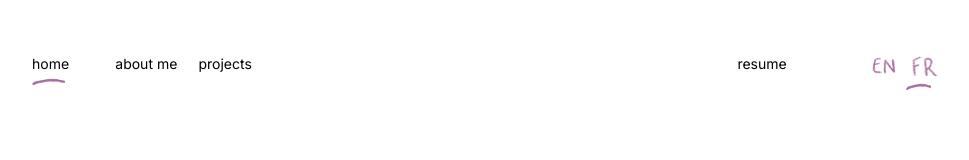
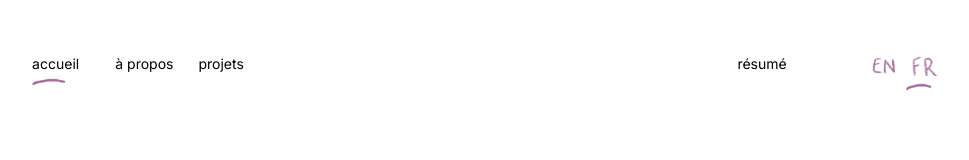
Before and after one commit to stelladeloreyy/personal-website, a React (Create React App) app: page / in a window 1280 px wide. Both pictures are taken after a click on the button 1089 px from the left and 67 px from the top of the page. Shown: the top 160 px of the page, without its empty margins (165-1134 px from the left). Built offline with nearby package versions, Linux system fonts and the light colour scheme; a web font is replaced by a local one.

Commit message:
Completed french translation for text - yet to complete text within images

```diff
--- a/src/App.jsx
+++ b/src/App.jsx
@@ -1,17 +1,21 @@
 import { BrowserRouter as Router, Routes, Route, Navigate } from "react-router-dom"
+import React from 'react';
+import { useState } from 'react';
 
 import Home from "./pages/Home";
 import About from "./pages/About";
 import Projects from "./pages/Projects";
 
 function App() {
+  const [lang, setLang] = useState("en");
+
   return (
     <div className="main-container">
       <Router>
         <Routes>
-          <Route exact path='/' element={<Home />}></Route>
-          <Route exact path='/about' element={<About />}></Route>
-          <Route exact path='/projects' element={<Projects />}></Route>
+          <Route exact path='/' element={<Home setLang={setLang} lang={lang} />}></Route>
+          <Route exact path='/about' element={<About setLang={setLang} lang={lang} />}></Route>
+          <Route exact path='/projects' element={<Projects setLang={setLang} lang={lang} />}></Route>
           <Route path="*" element={<Navigate to='/' />}></Route>
         </Routes>
       </Router>
--- a/src/components/Footer.css
+++ b/src/components/Footer.css
@@ -6,7 +6,7 @@
     display: flex;
     flex-direction: row;
     gap: 4vw;
-    margin-left: 23vw;
+    margin-left: 19vw;
     margin-right: 15vw;
     margin-bottom: 5vh;
     margin-top: 10vh;
--- a/src/components/NavBar.jsx
+++ b/src/components/NavBar.jsx
@@ -7,13 +7,12 @@ import EnglishSwitch from '../assets/images/en.png';
 import FrenchSwitch from '../assets/images/fr.png';
 import Underline from '../assets/images/underline.png';
 
-const Header = ({ section }) => {
+const Header = ({ section, setLang, lang }) => {
     const [homeHover, setHomeHover] = useState(false);
     const [aboutHover, setAboutHover] = useState(false);
     const [projectsHover, setProjectsHover] = useState(false);
     const [resumeHover, setResumeHover] = useState(false);
 
-    const [language, setLanguage] = useState("en");
     const [enHover, setEnHover] = useState(false);
     const [frHover, setFrHover] = useState(false);
 
@@ -30,7 +29,9 @@ const Header = ({ section }) => {
                         style={{ fontFamily: 'Inter', color: 'black', textDecoration: 'none' }}
                         onMouseEnter={() => setHomeHover(true)}
                         onMouseLeave={() => setHomeHover(false)}>
-                            home
+                            {
+                                lang === "fr" ? "accueil" : "home"
+                            }
                     </Link>
                     {(section==="home" || homeHover) && <img src={Underline} alt="underline" />}
                 </div>
@@ -40,7 +41,9 @@ const Header = ({ section }) => {
                         style={{ fontFamily: 'Inter', color: 'black', textDecoration: 'none' }}
                         onMouseEnter={() => setAboutHover(true)}
                         onMouseLeave={() => setAboutHover(false)}>
-                            about me
+                            {
+                                lang === "fr" ? "à propos" : "about me"
+                            }
                     </Link>
                     {(section==="about" || aboutHover) && <img src={Underline} alt="underline" />}
                 </div>
@@ -50,7 +53,9 @@ const Header = ({ section }) => {
                         style={{ fontFamily: 'Inter', color: 'black', textDecoration: 'none' }}
                         onMouseEnter={() => setProjectsHover(true)}
                         onMouseLeave={() => setProjectsHover(false)}>
-                            projects
+                            {
+                                lang === "fr" ? "projets" : "projects"
+                            }
                     </Link>
                     {(section==="projects" || projectsHover) && <img src={Underline} alt="underline" />}
                 </div>
@@ -64,7 +69,9 @@ const Header = ({ section }) => {
                         style={{ fontFamily: 'Inter', color: 'black', textDecoration: 'none' }}
                         onMouseEnter={() => setResumeHover(true)}
                         onMouseLeave={() => setResumeHover(false)}>
-                            resume
+                            {
+                                lang === "fr" ? "résumé" : "resume"
+                            }
                     </a>
                     {resumeHover && <img src={Underline} alt="underline" />}
                 </div>
@@ -72,22 +79,22 @@ const Header = ({ section }) => {
                     <div className="language-col">
                         <button
                             className="english-switch"
-                            onClick={() => setLanguage("en")}
+                            onClick={() => setLang("en")}
                             onMouseEnter={() => setEnHover(true)}
                             onMouseLeave={() => setEnHover(false)}>
                                 <img src={EnglishSwitch} alt="EN"/>
                         </button>
-                        {(language==="en" || enHover) && <img src={Underline} className="underline" alt="underline" />}
+                        {(lang==="en" || enHover) && <img src={Underline} className="underline" alt="underline" />}
                     </div>
                     <div className="language-col">
                         <button
                             className="french-switch"
-                            onClick={() => setLanguage("fr")}
+                            onClick={() => setLang("fr")}
                             onMouseEnter={() => setFrHover(true)}
                             onMouseLeave={() => setFrHover(false)}>
                                 <img src={FrenchSwitch} alt="FR"/>
                         </button>
-                        {(language==="fr" || frHover) && <img src={Underline} className="underline" alt="underline" />}
+                        {(lang==="fr" || frHover) && <img src={Underline} className="underline" alt="underline" />}
                     </div>
                 </div>
             </div>
--- a/src/pages/About.jsx
+++ b/src/pages/About.jsx
@@ -8,16 +8,37 @@ import Goose from '../assets/images/goose-print.png';
 // import TicketSunLife from '../assets/images/ticket-sunlife.png'
 // import TicketFirstOntario from '../assets/images/ticket-firstontario.png'
 
-const ContactMe = () => {
+const ContactMe = ({ lang, setLang }) => {
     return (
         <div className="contactme-container">
             <div className="header-sticky">
-                <NavBar section='about' />
+                <NavBar section='about' setLang={setLang} lang={lang} />
             </div>
             <div className="introduction-container">
                 <div className="goose-container">
                     <img src={Goose} alt="Goose illustration" />
                 </div>
+                {
+                    lang === "fr" ? (
+                        <div className="introduction-text">
+                            <div className="intro-title">
+                                <h1>A</h1><h2>pprends un peu sur moi</h2>
+                            </div>
+                            <div className="intro-body">
+                                <p>
+                                    Salut, je m'appelle Stella ! En ce moment, je travaille comme stagiaire
+                                    <br/>développeuse, mais je retournerai cet été étudier <b>l'Informatique @ Waterloo</b>
+                                    <br/> et <b>l'Administration des affaires @ Laurier</b>.
+                                    <br /><br />
+                                    En dehors de ma vie "professionnelle", <b>j'adooooooore</b> chiner, le karaoké
+                                    <br /> et dépenser tout mon argent en nourriture :P Tu devrais vraiment écouter
+                                    <br /> quelques-unes de mes musiques préférées <b><a href="https://open.spotify.com/user/xslx96huh47vwxnahy9qnu2tt?si=6458427fd38649e1" target="_blank" rel="noreferrer">ici !</a></b>
+                                    </p>
+                            </div>
+                        </div>
+                    )
+                    :
+                    (
                         <div className="introduction-text">
                             <div className="intro-title">
                                 <h1>L</h1><h2>earn a little about me</h2>
@@ -34,6 +55,8 @@ const ContactMe = () => {
                                     </p>
                             </div>
                         </div>
+                    )
+                }
             </div>
             {/* <div className="job-experience">
                 <div className="title-container">
@@ -51,17 +74,27 @@ const ContactMe = () => {
                     </img>
                 </div>
             </div> */}
+            {
+                lang === "fr" ? (
+                    <div className="greeting-text">
+                        <h2>C'est si </h2> <h1>charmant </h1> <h2>de te recontrer !</h2>
+                    </div>
+                )
+                :
+                (
                     <div className="greeting-text">
                         <h2>It's so </h2> <h1>lovely </h1> <h2>to meet you!</h2>
                     </div>
+                )
+            }
             <div className="personal-photos-container">
-                <img src={PersonalPhotos} alt="Personal Photos" ></img>
+                <img src={PersonalPhotos} alt="Personal Photos"></img>
             </div>
             <div className="photos">
 
             </div>
             <div className="footer">
-                <Footer />
+                <Footer lang={lang} />
             </div>
         </div>
     );
--- a/src/pages/Home.jsx
+++ b/src/pages/Home.jsx
@@ -5,11 +5,11 @@ import NavBar from '../components/NavBar';
 import Footer from '../components/Footer';
 import NameSketch from '../assets/images/name-sketch.png';
 
-const Home = () => {
+const Home = ({ lang, setLang }) => {
     return (
         <div className="home-container">
             <div className="header-sticky">
-                <NavBar section='home' />
+                <NavBar section='home' setLang={setLang} lang={lang} />
             </div>
             <div className="page-container">
                 <div className="lined-page">
@@ -23,7 +23,7 @@ const Home = () => {
             </div>
             <div className="personal-photos"></div> */}
             <div className="footer">
-                <Footer />
+                <Footer lang={lang} />
             </div>
         </div>
     );
--- a/src/pages/Projects.jsx
+++ b/src/pages/Projects.jsx
@@ -4,11 +4,11 @@ import './Projects.css';
 import NavBar from '../components/NavBar'
 import ProjectsEmpty from '../assets/images/projects-empty.png';
 
-const Projects = () => {
+const Projects = ({ setLang, lang }) => {
     return (
         <div className="projects-container">
             <div className="header-sticky">
-                <NavBar section='projects' />
+                <NavBar section='projects' setLang={setLang} lang={lang} />
             </div>
             <div className="projects-empty">
                 <img src={ProjectsEmpty} alt="Nothing to see here (yet)" />
```
Also changed, not shown: src/components/Footer.jsx (+19 -5 lines). Lines whose indentation alone changed are shown as unchanged.
